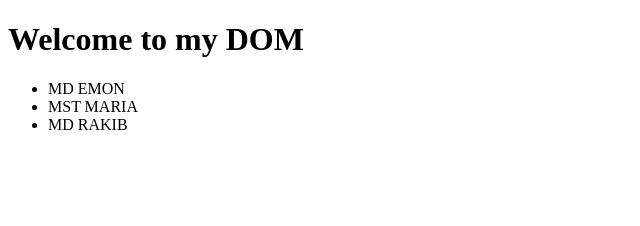
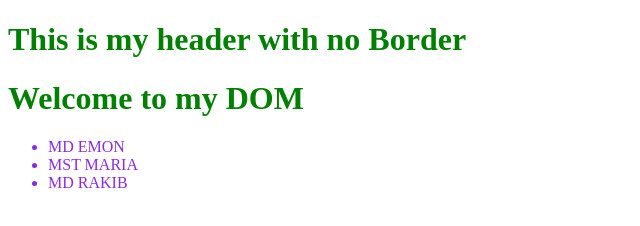
Before and after one commit to emon22830/Tour-of-DOM, a plain HTML site: page index.html in a window 1280 px wide. Shown: the whole page, without its empty margins (0-640 px from the left). Drawn offline with Linux system fonts and the light colour scheme.

Commit message:
v1 completed

```diff
--- /dev/null
+++ b/hello.js
@@ -0,0 +1,2 @@
+console.log("Hello from outside");
+console.log(document)
--- a/index.html
+++ b/index.html
@@ -4,8 +4,17 @@
     <meta charset="UTF-8">
     <meta name="viewport" content="width=device-width, initial-scale=1.0">
     <title>Tour of DOM</title>
+    <link rel="stylesheet" href="style.css">
+    <style>
+        h1{
+            color: green;
+        }
+    </style>
 </head>
 <body>
+    <header>
+        <h1>This is my header with no Border</h1>
+    </header>
     <main>
         <h1>Welcome to my DOM</h1>
         <ul>
@@ -14,5 +23,14 @@
             <li>MD RAKIB</li>
         </ul>
     </main>
+
+
+
+    <script>
+        console.log("Hello from Javascript");
+        console.log("Hello, bole chole gelo")
+    </script>
+
+    <script src="hello.js"></script>
 </body>
 </html>
--- /dev/null
+++ b/style.css
@@ -0,0 +1,3 @@
+li{
+    color: blueviolet;
+}
```
